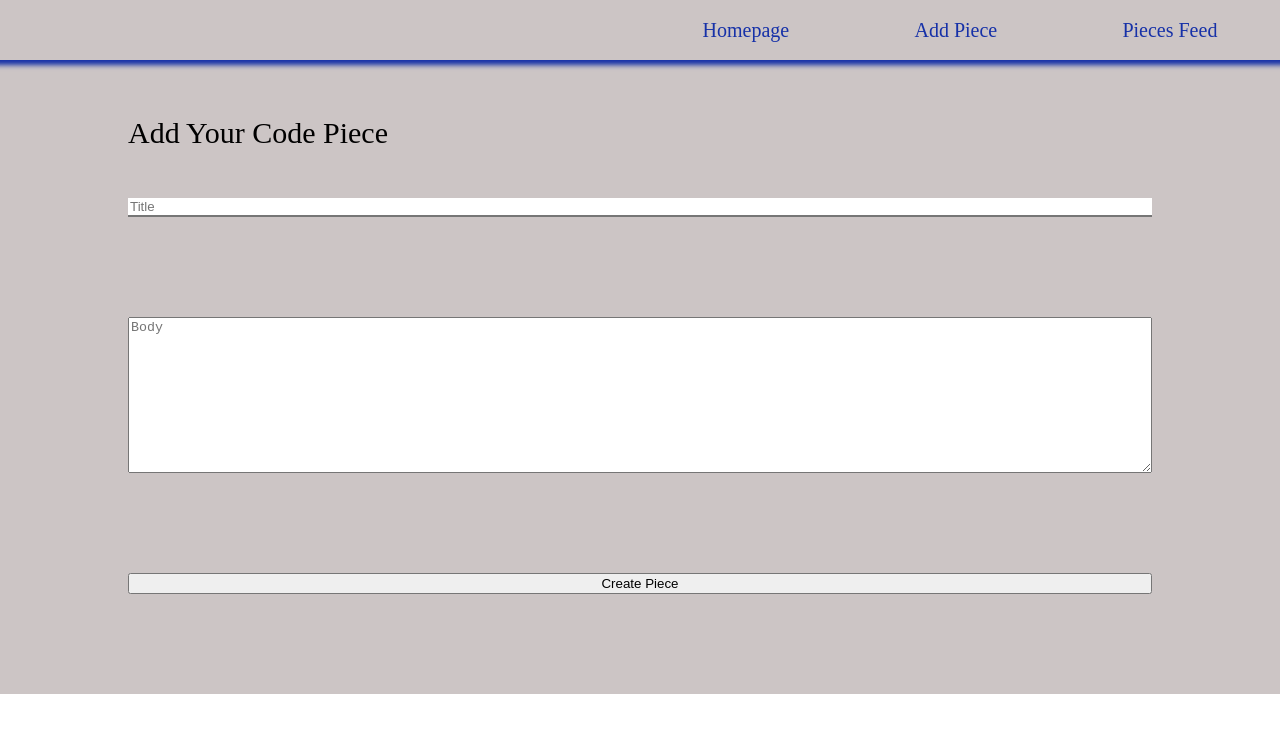
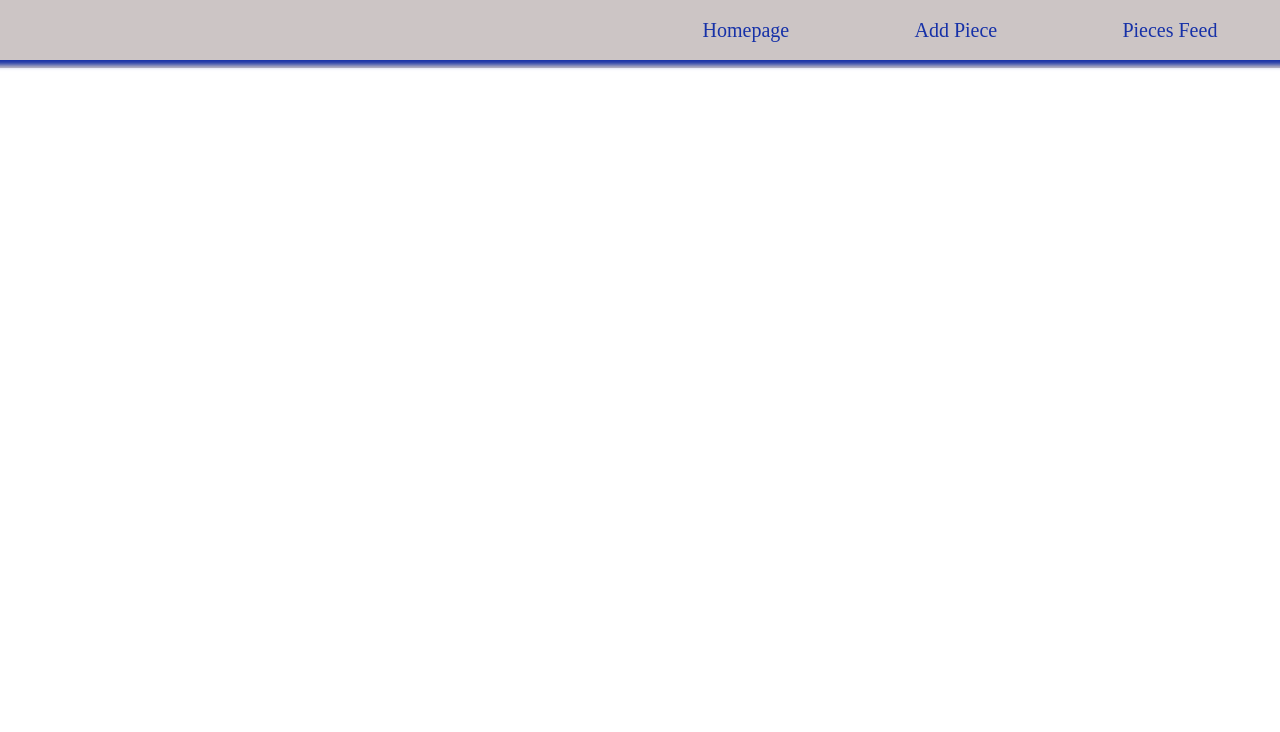
Before and after one commit to SR-Portfolio-Projects/Code-Pieces-Part-I, a React (Create React App) app in the folder code-pieces/: page /editpieceform in a window 1280 px wide. Shown: the top 732 px of the page. Built offline with nearby package versions, Linux system fonts and the light colour scheme.

Commit message:
cleaning code

```diff
--- a/code-pieces/src/App.js
+++ b/code-pieces/src/App.js
@@ -30,13 +30,15 @@ const App = () => {
 					return (
 						<EditPieceForm/>
 					)
-      		}}/>
+				}}
+			/>
 
 			<Route path = '/addpiece' render = {() => {
 					return (
 						<AddPiece  addPiece = { handleCreate }/>
 					)
-      		}}/>
+				}}
+			/>
 
 			<Route path = '/pieces' render = { () => {
 					return (
@@ -48,14 +50,17 @@ const App = () => {
 								/>
 
 						)
-			}} />
+					}}
+			/>
 
 			<Route path = '/piece/:id' render = {(props) => {
 					return (
-					<Piece {...props} deletePiece = { deletePiece } />
-          			// <PD />
+								<Piece {...props} deletePiece = { deletePiece }
+												likePiece = { likePiece }
+								/>
 							)
-      		}}/>
+					}}
+			/>
 
 		</Switch>
       </div>
--- a/code-pieces/src/components/Menu.js
+++ b/code-pieces/src/components/Menu.js
@@ -6,7 +6,7 @@ function Menu() {
      return (
         <div className = 'menu'>
             <nav>
-            <Link className = 'menu-link' to = '/'>
+                <Link className = 'menu-link' to = '/'>
                     Homepage
                 </Link>
                 <Link className = 'menu-link' to = '/addpiece'>
--- a/code-pieces/src/components/Pieces.js
+++ b/code-pieces/src/components/Pieces.js
@@ -4,7 +4,7 @@ import PiecesHeader from './codePieces/PiecesHeader';
 
 
 
-const Pieces = ({ pieces, likePiece, deletePiece, editPiece }) => {
+const Pieces = ({ pieces, likePiece, deletePiece}) => {
 
   return (
     <div className="Pieces">
--- a/code-pieces/src/components/codePieces/AddPiece.js
+++ b/code-pieces/src/components/codePieces/AddPiece.js
@@ -25,23 +25,23 @@ const AddPiece = ({addPiece}) => {
       commentsList: [
         {
           id: 36,
-          username: "twitch",
-          text: "Epic Street Fighter action here in Vegas!",
+          username: "Lisa Lisa",
+          text: "Lear Code and repeat",
         },
         {
           id: 37,
-          username: "michaelmarzetta",
-          text: "Omg that match was crazy",
+          username: "Nita Rocher",
+          text: "Omg learning that was crazy",
         },
         {
           id: 38,
-          username: "themexican_leprechaun",
-          text: "What a setup",
+          username: "Wiz Kid",
+          text: "Nice work on this concept",
         },
         {
           id: 39,
-          username: "dennis_futbol",
-          text: "It that injustice",
+          username: "Dennis The Menace",
+          text: "That is some Bad Boy Bad Boy code",
         },
       ],
       createdAt: new Date(),
--- a/code-pieces/src/components/codePieces/EditPieceForm.js
+++ b/code-pieces/src/components/codePieces/EditPieceForm.js
@@ -2,101 +2,14 @@ import React, { useState } from "react";
 
 
 const EditPieceForm = ({addPiece}) => {
-  const [title, setTitle] = useState();
-	const [content, setContent] = useState();
 
-  const handleSubmit = e => {
-    e.preventDefault();
-    const newPiece = {
-      id: Date.now().toString(),
-      title: title,
-      content: content,
-      imageUrl:"https://images.unsplash.com/photo-1477763858572-cda7deaa9bc5?ixlib=rb-1.2.1&ixid=eyJhcHBfaWQiOjEyMDd9&auto=format&fit=crop&w=1876&q=80",
-
-      user: {
-        userId: '1',
-        userImage: "https://icon2.cleanpng.com/20180320/sqe/kisspng-twitch-computer-icons-streaming-media-youtube-live-tv-twitch-icon-5ab19172461392.001176751521586546287.jpg",
-        displayName: 'Robin Love',
-        email: 'robin@email.com'
-      },
-      likes: 0,
-      numOfComments: 0,
-      commentsList: [
-        {
-          id: 36,
-          username: "twitch",
-          text: "Epic Street Fighter action here in Vegas!",
-        },
-        {
-          id: 37,
-          username: "michaelmarzetta",
-          text: "Omg that match was crazy",
-        },
-        {
-          id: 38,
-          username: "themexican_leprechaun",
-          text: "What a setup",
-        },
-        {
-          id: 39,
-          username: "dennis_futbol",
-          text: "It that injustice",
-        },
-      ],
-      createdAt: new Date(),
-    }
-
-    addPiece(newPiece);
-
-    setTitle('');
-    setContent('');
-  };
-
-
-  const handleChange = e => {
-    e.preventDefault();
-
-		const inputValue = e.target.value;
-
-		switch (e.target.name) {
-			case "title":
-				setTitle(inputValue);
-				break;
-			case "content":
-				setContent(inputValue);
-				break;
-			default:
-				break;
-		}
-  };
 
 
 
 
     return (
       <div className = 'form'>
-        <h2>Add Your Code Piece</h2>
-        <form onSubmit={handleSubmit} className="AddPiece">
 
-          <input className = 'title'
-                type="text"
-                name="title"
-                placeholder="Title"
-                value={title}
-                onChange={handleChange}
-          />
-          <textarea className = ''
-                    rows='10'
-                    type="text"
-                    name="content"
-                    placeholder="Body"
-                    value={content}
-                    onChange={handleChange}>
-          </textarea>
-          <button className="create"
-                type="submit"
-                >Create Piece</button>
-        </form>
       </div>
     );
   }
--- a/code-pieces/src/components/codePieces/Piece.js
+++ b/code-pieces/src/components/codePieces/Piece.js
@@ -10,15 +10,12 @@ import { useHistory } from 'react-router';
 
 const Piece = (props) => {
     const [liked, isLiked] = useState(false);
+
     const [pieces,
-          //  setPieces,
-          //  handleCreate,
-           likePiece,
           ] = usePieces()
-    // console.log(props.match.params.id)
+
     const id = props.match.params.id
     const piece = pieces.filter(item => item.id === id)
-    // console.log(piece[0]);
     const clickedPiece = piece[0]
     console.log(pieces);
 
@@ -39,15 +36,15 @@ const Piece = (props) => {
         <div>
           <h3>{clickedPiece.title}</h3>
             <LikePiece
-              likePiece= {() => likePiece(clickedPiece.id, { liked, isLiked })}
+              likePiece= {() => props.likePiece(clickedPiece.id, { liked, isLiked })}
               numberOfLikes = { clickedPiece.likes }
               liked = { liked }
             />
         </div>
-      <div>
-      <p>Piece by { clickedPiece.user.displayName }</p>
-      <p>{ moment(clickedPiece.createdAt).calendar() }</p>
-      </div>
+        <div>
+          <p>Piece by { clickedPiece.user.displayName }</p>
+          <p>{ moment(clickedPiece.createdAt).calendar() }</p>
+        </div>
       </div>
       <div className="content">
         <DeletePiece deletePiece = {() => handleDelete() }  />
--- a/code-pieces/src/hooks/useComments.js
+++ b/code-pieces/src/hooks/useComments.js
@@ -7,9 +7,9 @@ export const useComments = () => {
 
 
     const handleClick = () => {
-		console.log('clicked');
-		setCommentsOpen({commentsOpen: !commentsOpen})
-		console.log(commentsOpen);
+        console.log('clicked');
+        setCommentsOpen({commentsOpen: !commentsOpen})
+        console.log(commentsOpen);
 
     }
 
--- a/code-pieces/src/hooks/usePieces.js
+++ b/code-pieces/src/hooks/usePieces.js
@@ -11,7 +11,7 @@ export const usePieces = () => {
     const handleCreate = piece => {
       setPieces([...pieces, piece])
       setTimeout(() => {
-          history.push('/');
+          history.push('/pieces');
         }, 100);
     };
 
@@ -37,7 +37,7 @@ export const usePieces = () => {
 		} else if (liked === true) {
 			likedConditioning(liked);
 		}
-		isLiked(!liked);
+			isLiked(!liked);
     };
 
 
```
Also changed, not shown: code-pieces/src/PD.js (deleted, +0 -53 lines), code-pieces/src/components/Comments.js (+5 -9 lines), code-pieces/src/utils/HandleCreate.js (deleted). Lines whose indentation alone changed are shown as unchanged.
